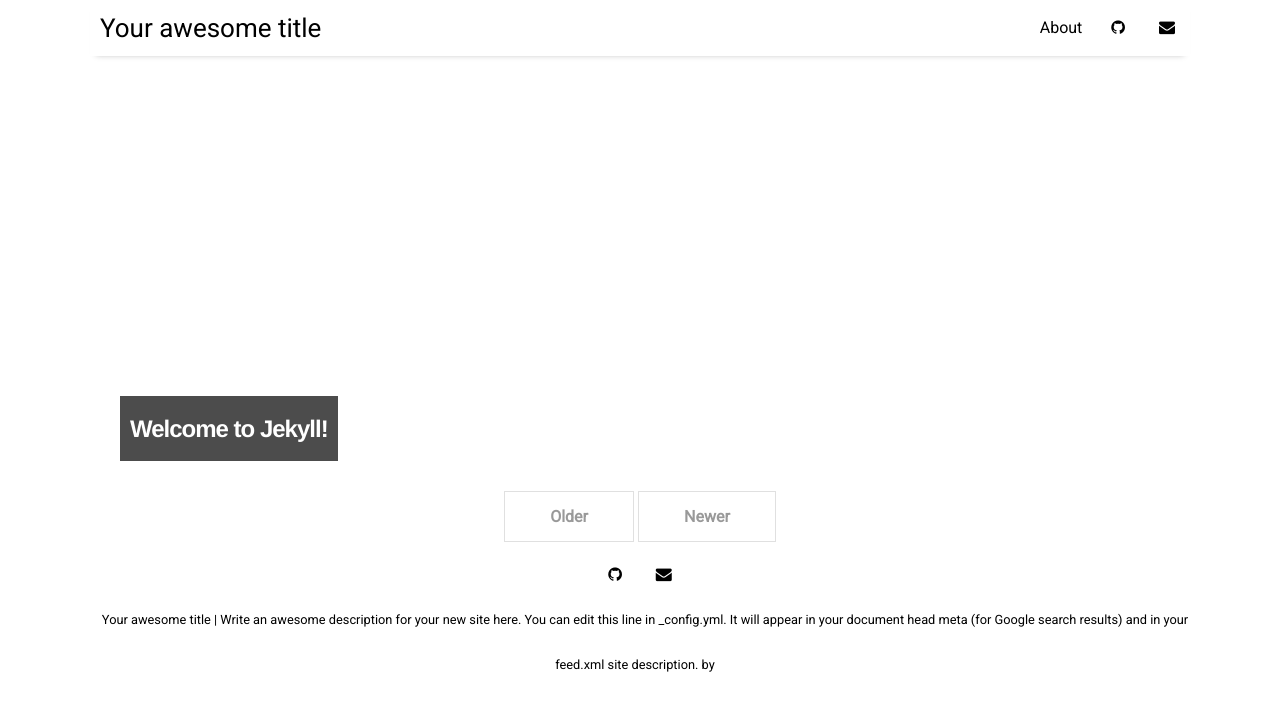
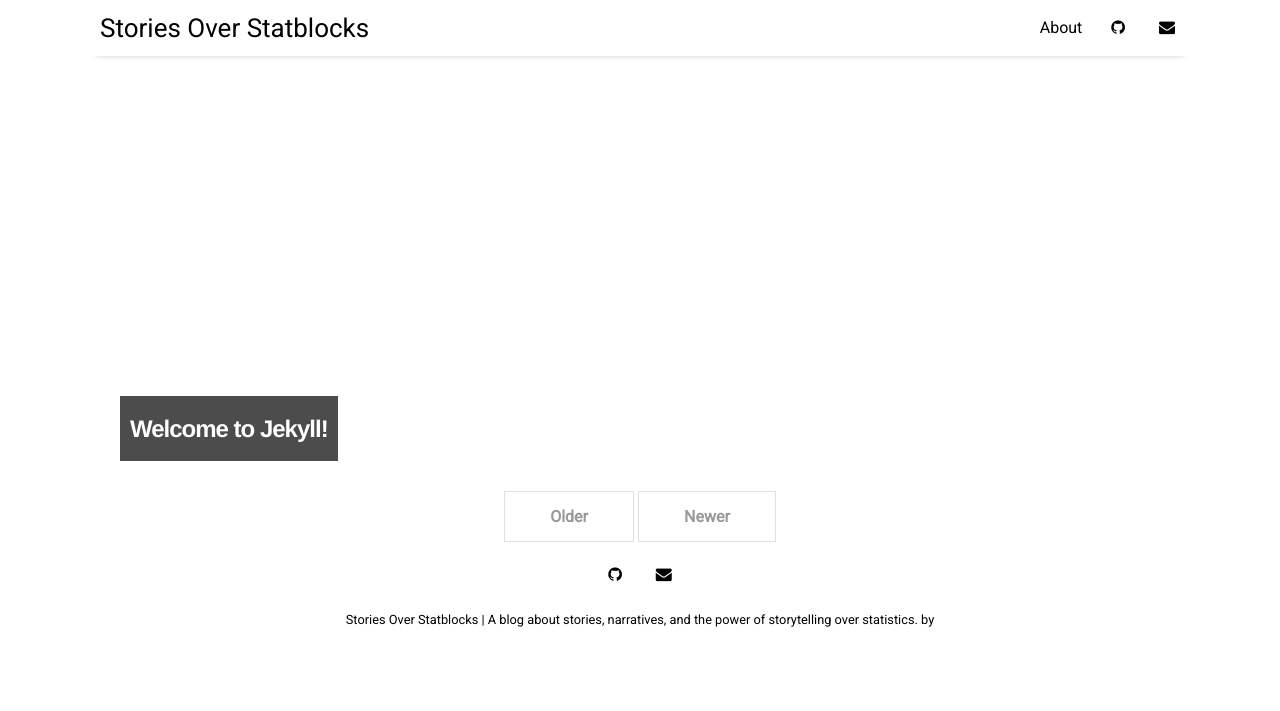
Before and after one commit to nmbr13/stories-over-statblocks, a Jekyll site: the page built from index.html, in a window 1280 px wide. Shown: the top 711 px of the page. Built offline with Jekyll 4.4.1, drawn with Linux system fonts in a browser that asks for light colours; nearby versions of some CDN libraries; the list of posts is cut into pages by our own code.

Commit message:
Update site title and description

```diff
--- a/_config.yml
+++ b/_config.yml
@@ -18,12 +18,10 @@
 # You can create any custom variable you would like, and they will be accessible
 # in the templates via {{ site.myvariable }}.
 
-title: Your awesome title
+title: Stories Over Statblocks
 email: your-email@example.com
 description: >- # this means to ignore newlines until "baseurl:"
-  Write an awesome description for your new site here. You can edit this
-  line in _config.yml. It will appear in your document head meta (for
-  Google search results) and in your feed.xml site description.
+  A blog about stories, narratives, and the power of storytelling over statistics.
 baseurl: "" # empty for custom domain
 url: "https://storiesoverstatblocks.com" # your custom domain
 twitter_username: jekyllrb
```
